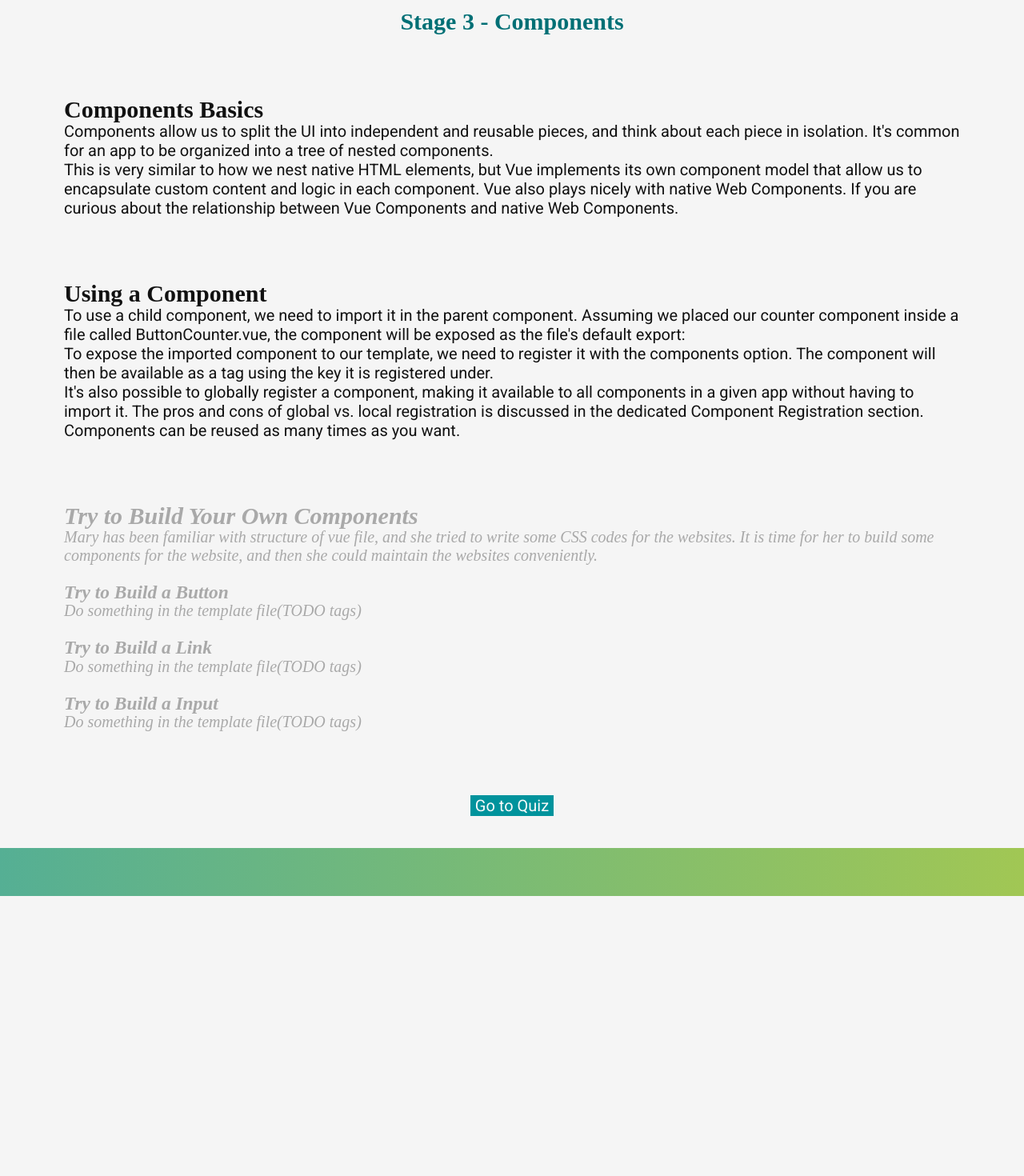
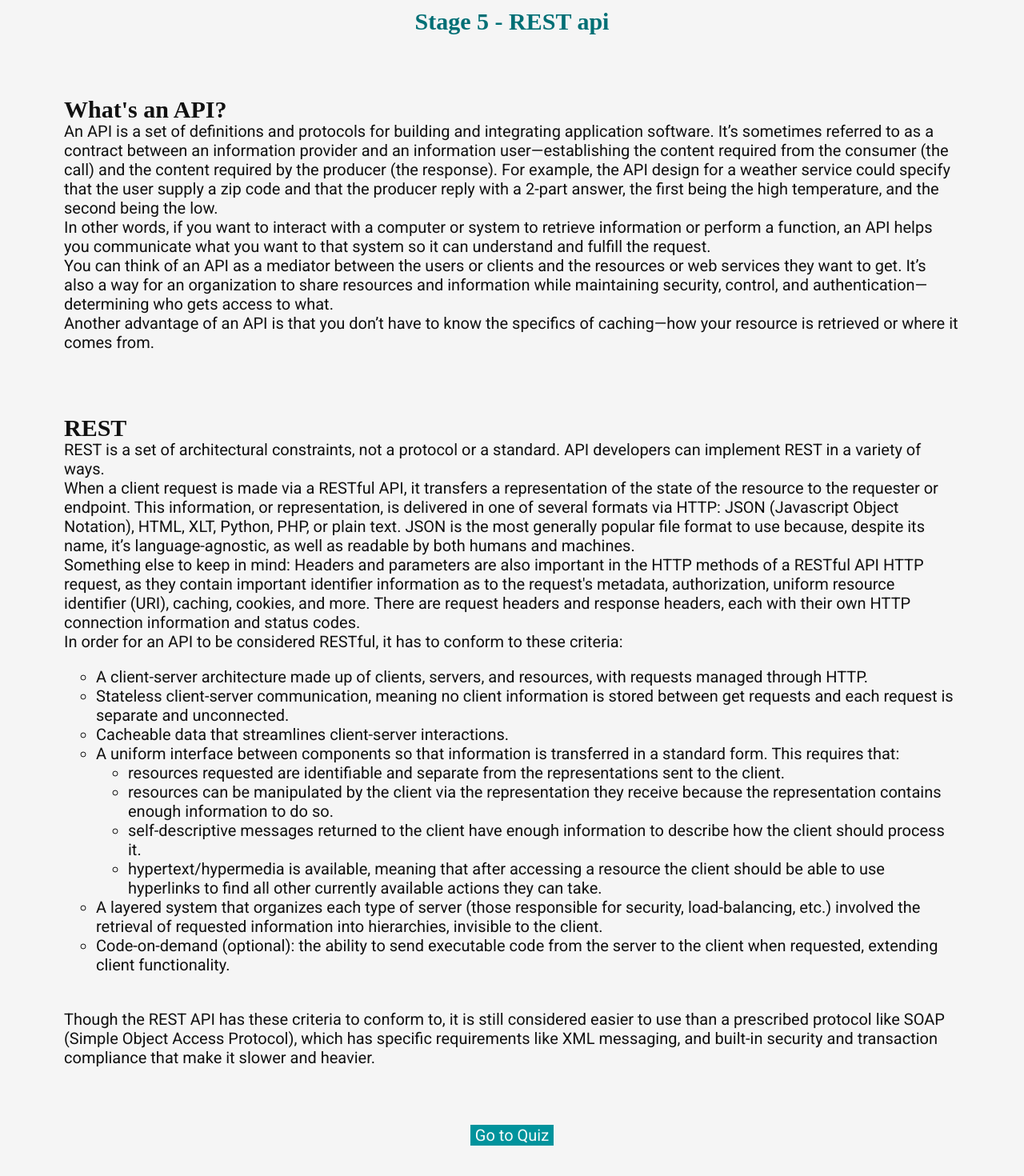
Before and after one commit to zeroshen/client, a Vue app: page /game/6 in a window 1280 px wide. Shown: the part 120-1590 px from the top of the page at 80% size. Before the commit the page ends 1240 px from the top, so only its background shows below. Built offline with nearby package versions, Linux system fonts and the light colour scheme; a web font is replaced by a local one.

Commit message:
Finish level 6

```diff
--- a/src/views/GameLevelSixQuizView.vue
+++ b/src/views/GameLevelSixQuizView.vue
@@ -1,31 +1,27 @@
 <script setup>
 import { ref, computed } from "vue";
+import { useGameStore } from "@/store/game";
+const gameStore = useGameStore();
+import { useRouter } from "vue-router";
+const router = useRouter();
 const questions = ref([
   {
-    question:
-      " Which of the following statement is correct for components props in Vue.js?",
-    answer: 0,
-    options: [
-      "Props are used to pass down data to the child components.",
-      "Props are custom attributes that you can register on a component.",
-      "When a value is passed to a prop attribute, it becomes a property on that component instance.",
-    ],
+    question: "What is REST?",
+    answer: 1,
+    options: ["A protocol", "A set of architectural constraints", "A standard"],
     selected: null,
   },
   {
-    question: "What is Vuex used for?",
-    answer: 2,
-    options: ["Eating a delicious snack", "Viewing things", "State management"],
+    question:
+      "A RESTful API is a service that runs on the web over HTTP to facilitate access to web resources.",
+    answer: 0,
+    options: ["True", "False"],
     selected: null,
   },
   {
-    question: "What is Vue Router?",
+    question: "Where does the client get the api information?",
     answer: 1,
-    options: [
-      "An ice cream maker",
-      "A routing library for Vue",
-      "Burger sauce",
-    ],
+    options: ["Local storage", "Server", "Website"],
     selected: null,
   },
 ]);
@@ -150,6 +146,21 @@ const NextQuestion = () => {
   font-size: 1.5rem;
   text-align: center;
 }
+
+.game-level-view {
+  flex: 1;
+  min-height: 100%;
+}
+
+.finished {
+  display: flex;
+  flex-direction: column;
+  align-items: center;
+}
+
+.finished button {
+  margin-top: 25px;
+}
 </style>
 
 <template>
@@ -208,9 +219,18 @@ const NextQuestion = () => {
       </button>
     </section>
 
-    <section v-else>
+    <section class="finished" v-else>
       <h2>You have finished the quiz!</h2>
       <p>Your score is {{ score }}/{{ questions.length }}</p>
+      <button
+        class="next button primary-button"
+        @click="
+          gameStore.add(1006);
+          router.push({ name: 'games-view' });
+        "
+      >
+        <span class="button-text">FINISHED</span>
+      </button>
     </section>
   </main>
 </template>
--- a/src/views/GameLevelSixView.vue
+++ b/src/views/GameLevelSixView.vue
@@ -17,7 +17,10 @@
   background-color: #00939c;
   color: #fafafa;
   border: none;
-  margin: 40px;
+}
+ol,
+ul {
+  list-style: circle;
 }
 
 .quiz-button:hover {
@@ -31,65 +34,126 @@
   font-style: italic;
   color: darkgray;
 }
+.game-quiz {
+  min-width: 100%;
+  height: 100%;
+  flex: 1;
+  display: flex;
+  flex-direction: row;
+  justify-content: center;
+  padding-top: 2rem;
+  margin-bottom: 40px;
+}
 </style>
 
 <template>
   <section class="page-view">
     <div class="group-words">
-      <h1 style="color: var(--vue-color-primary)">Stage 3 - Components</h1>
+      <h1 style="color: var(--vue-color-primary)">Stage 5 - REST api</h1>
     </div>
     <div class="group-words">
-      <h1>Components Basics</h1>
-      Components allow us to split the UI into independent and reusable pieces,
-      and think about each piece in isolation. It's common for an app to be
-      organized into a tree of nested components.
+      <h1>What's an API?</h1>
+      An API is a set of definitions and protocols for building and integrating
+      application software. It’s sometimes referred to as a contract between an
+      information provider and an information user—establishing the content
+      required from the consumer (the call) and the content required by the
+      producer (the response). For example, the API design for a weather service
+      could specify that the user supply a zip code and that the producer reply
+      with a 2-part answer, the first being the high temperature, and the second
+      being the low.
       <br />
-      This is very similar to how we nest native HTML elements, but Vue
-      implements its own component model that allow us to encapsulate custom
-      content and logic in each component. Vue also plays nicely with native Web
-      Components. If you are curious about the relationship between Vue
-      Components and native Web Components.
+      In other words, if you want to interact with a computer or system to
+      retrieve information or perform a function, an API helps you communicate
+      what you want to that system so it can understand and fulfill the request.
+      <br />
+      You can think of an API as a mediator between the users or clients and the
+      resources or web services they want to get. It’s also a way for an
+      organization to share resources and information while maintaining
+      security, control, and authentication—determining who gets access to what.
+      <br />
+      Another advantage of an API is that you don’t have to know the specifics
+      of caching—how your resource is retrieved or where it comes from.
     </div>
     <div class="group-words">
-      <h1>Using a Component</h1>
-      To use a child component, we need to import it in the parent component.
-      Assuming we placed our counter component inside a file called
-      ButtonCounter.vue, the component will be exposed as the file's default
-      export:
+      <h1>REST</h1>
+      REST is a set of architectural constraints, not a protocol or a standard.
+      API developers can implement REST in a variety of ways.
       <br />
-      To expose the imported component to our template, we need to register it
-      with the components option. The component will then be available as a tag
-      using the key it is registered under.
+      When a client request is made via a RESTful API, it transfers a
+      representation of the state of the resource to the requester or endpoint.
+      This information, or representation, is delivered in one of several
+      formats via HTTP: JSON (Javascript Object Notation), HTML, XLT, Python,
+      PHP, or plain text. JSON is the most generally popular file format to use
+      because, despite its name, it’s language-agnostic, as well as readable by
+      both humans and machines.
       <br />
-      It's also possible to globally register a component, making it available
-      to all components in a given app without having to import it. The pros and
-      cons of global vs. local registration is discussed in the dedicated
-      Component Registration section.
+      Something else to keep in mind: Headers and parameters are also important
+      in the HTTP methods of a RESTful API HTTP request, as they contain
+      important identifier information as to the request's metadata,
+      authorization, uniform resource identifier (URI), caching, cookies, and
+      more. There are request headers and response headers, each with their own
+      HTTP connection information and status codes.
       <br />
-      Components can be reused as many times as you want.
+      In order for an API to be considered RESTful, it has to conform to these
+      criteria:
+      <br />
+      <ul>
+        <li>
+          A client-server architecture made up of clients, servers, and
+          resources, with requests managed through HTTP.
+        </li>
+        <li>
+          Stateless client-server communication, meaning no client information
+          is stored between get requests and each request is separate and
+          unconnected.
+        </li>
+        <li>Cacheable data that streamlines client-server interactions.</li>
+        <li>
+          A uniform interface between components so that information is
+          transferred in a standard form. This requires that:
+          <ul>
+            <li>
+              resources requested are identifiable and separate from the
+              representations sent to the client.
+            </li>
+            <li>
+              resources can be manipulated by the client via the representation
+              they receive because the representation contains enough
+              information to do so.
+            </li>
+            <li>
+              self-descriptive messages returned to the client have enough
+              information to describe how the client should process it.
+            </li>
+            <li>
+              hypertext/hypermedia is available, meaning that after accessing a
+              resource the client should be able to use hyperlinks to find all
+              other currently available actions they can take.
+            </li>
+          </ul>
+        </li>
+        <li>
+          A layered system that organizes each type of server (those responsible
+          for security, load-balancing, etc.) involved the retrieval of
+          requested information into hierarchies, invisible to the client.
+        </li>
+        <li>
+          Code-on-demand (optional): the ability to send executable code from
+          the server to the client when requested, extending client
+          functionality.
+        </li>
+      </ul>
+      <br />
+      Though the REST API has these criteria to conform to, it is still
+      considered easier to use than a prescribed protocol like SOAP (Simple
+      Object Access Protocol), which has specific requirements like XML
+      messaging, and built-in security and transaction compliance that make it
+      slower and heavier.
     </div>
-
-    <div class="group-words game-text">
-      <h1>Try to Build Your Own Components</h1>
-      Mary has been familiar with structure of vue file, and she tried to write
-      some CSS codes for the websites. It is time for her to build some
-      components for the website, and then she could maintain the websites
-      conveniently.
-      <br />
-      <br />
-      <h3>Try to Build a Button</h3>
-      Do something in the template file(TODO tags)
-      <br />
-      <br />
-      <h3>Try to Build a Link</h3>
-      Do something in the template file(TODO tags)
-      <br />
-      <br />
-      <h3>Try to Build a Input</h3>
-      Do something in the template file(TODO tags)
+    <div class="game-quiz">
+      <router-link to="../game/6/quiz">
+        <button class="quiz-button">Go to Quiz</button>
+      </router-link>
     </div>
-    <router-link to="../game/3/quiz">
-      <button class="quiz-button">Go to Quiz</button>
-    </router-link>
   </section>
 </template>
--- a/src/views/GamesView.vue
+++ b/src/views/GamesView.vue
@@ -41,15 +41,15 @@ const gameStages: GameItem[] = [
   },
   {
     gameId: 1006,
-    gameName: "Server api",
-    gameDescription: "Introduction to server api building on a Tomcat server",
+    gameName: "REST api",
+    gameDescription: "Introduction to REST api",
     gameDifficulty: "Master",
     gameStage: "6",
   },
   {
     gameId: 1007,
     gameName: "Database configuration",
-    gameDescription: "Introduction to server api",
+    gameDescription: "Introduction to dataset",
     gameDifficulty: "Intermediate",
     gameStage: "7",
   },
```
